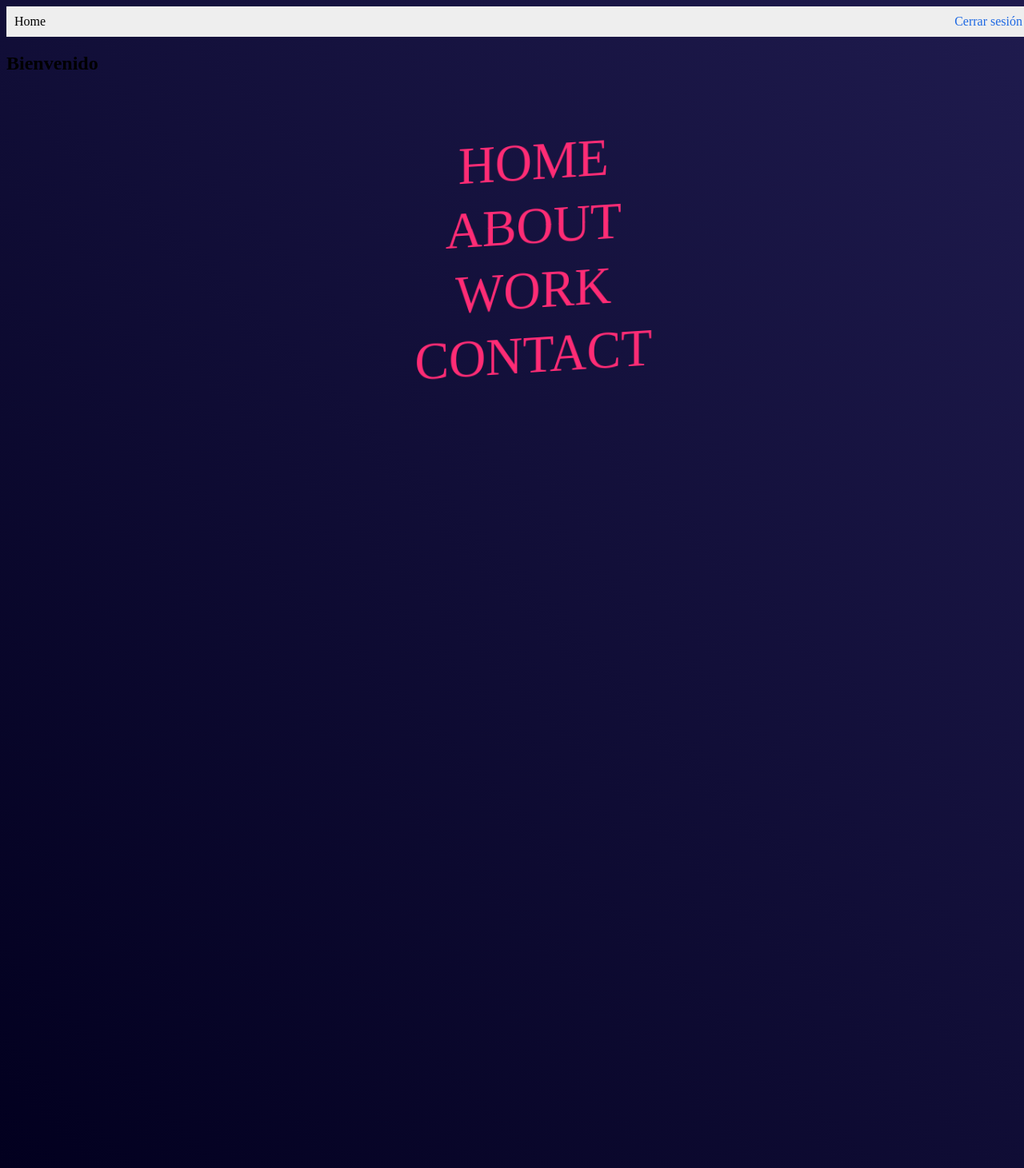
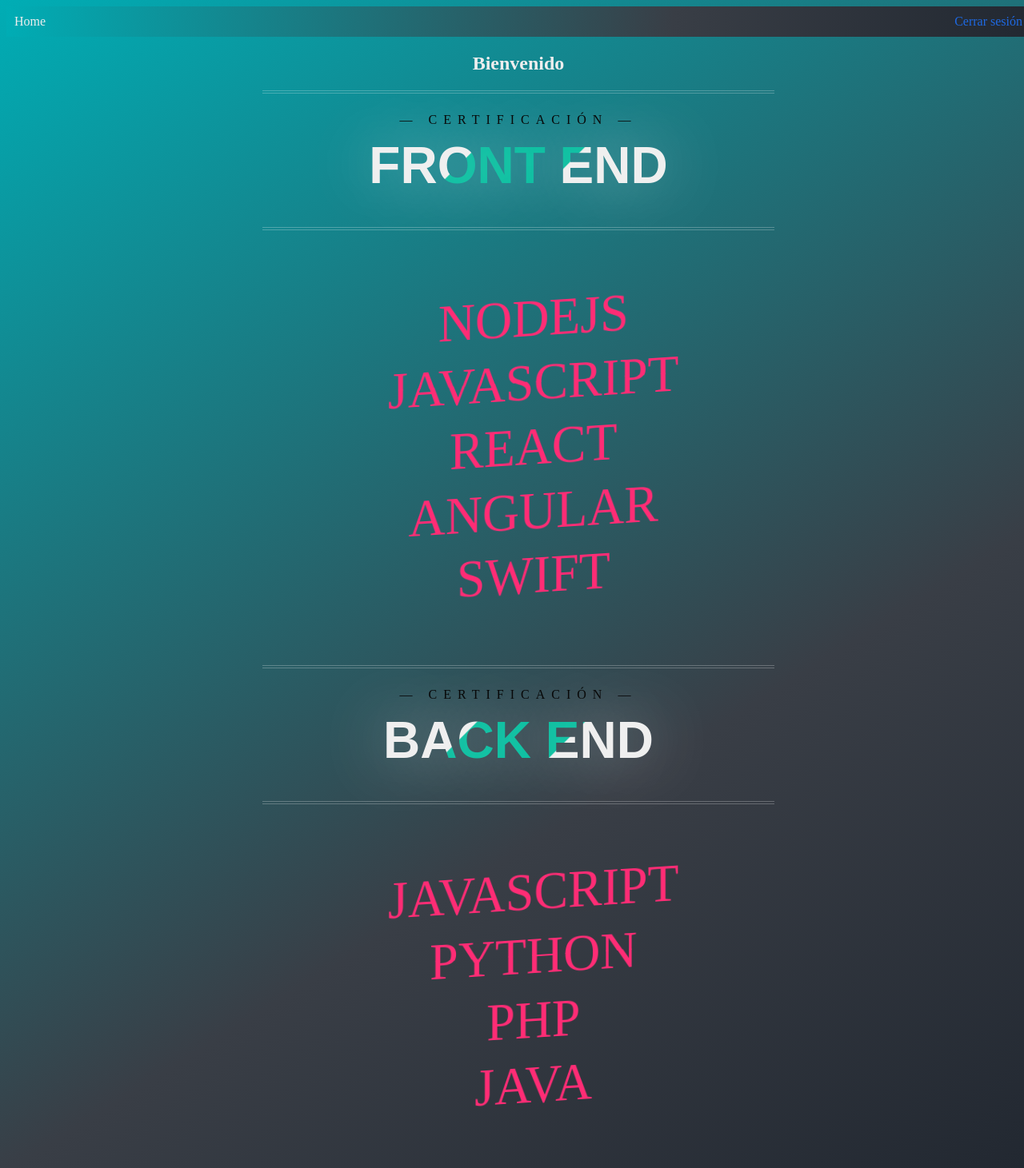
Before and after one commit to KiraBelak/IA-RankedevHackatondev, a PHP site: page / in a window 1280 px wide. Shown: the whole page at 80% size. Run offline with PHP 8.4, Linux system fonts and the light colour scheme; the visitor is signed in with stand-in values (Sample User, id 1); data that the repository does not hold is empty.

Commit message:
Menu terminado

```diff
--- a/mains.css
+++ b/mains.css
@@ -33,7 +33,8 @@ input[type=submit]{
 }
 
 .barra{
-    background-color:rgb(152, 196, 236);
+  background: rgb(34,40,49);
+  background: linear-gradient(277deg, rgba(34,40,49,1) 0%, rgba(57,62,70,1) 35%, rgba(0,173,181,1) 100%);
     border-radius: 4px;
     padding: 10px;
 }
@@ -46,7 +47,8 @@ input[type=submit]{
 }
 
 #menus{
-    background-color: #eee;
+  background: rgb(34,40,49);
+  background: linear-gradient(277deg, rgba(34,40,49,1) 0%, rgba(57,62,70,1) 35%, rgba(0,173,181,1) 100%);
     padding: 10px;
 
 }
@@ -56,6 +58,7 @@ input[type=submit]{
     list-style: none;
     display: inline-block;
     width: 100%;
+    color: #eee;
 
 }
 #menus ul li{
@@ -75,6 +78,10 @@ input[type=submit]{
     float: right;
 }
 
+#bien{
+  text-align: center;
+  color: #eee;
+}
 ----------------
 body {
     font-family: "Gilroy ExtraBold", system-ui, sans-serif;
@@ -83,16 +90,19 @@ body {
     -webkit-font-smoothing: antialiased;
     -webkit-font-kerning: normal;
     -webkit-text-size-adjust: 100%;
+    overflow: scroll;
   }
 
   html,
  body {
     width: 100vw;
     height: 100vh;
+    overflow: scroll;
   }
 
   body {
-    background: linear-gradient(45deg, #02001F, #1F1B4E);
+    background: rgb(34,40,49);
+    background: linear-gradient(328deg, rgba(34,40,49,1) 0%, rgba(57,62,70,1) 35%, rgba(0,173,181,1) 100%);
     transform-style: preserve-3d;
     transform: perspective(60rem);
     position: fixed;
@@ -166,3 +176,50 @@ body {
   .Menu-list-item:active::before {
     transform: scale(1);
   }
+
+  .Division{
+    width: auto;
+
+  }
+  p {
+    text-align: center;
+    text-transform: uppercase;
+    letter-spacing: 0.5em;
+    display: inline-block;
+    border: 4px double rgba(255, 255, 255, 0.25);
+    border-width: 4px 0;
+    padding: 1.5em 0em;
+    position: relative;
+    top: 18%;
+    left: 50%;
+    width: 40em;
+    margin: 0 0 0 -20em;
+  }
+  p span {
+    font: 700 4em/1 "Oswald", sans-serif;
+    letter-spacing: 0;
+    padding: 0.25em 0 0.325em;
+    display: block;
+    margin: 0 auto;
+    text-shadow: 0 0 80px rgba(255, 255, 255, 0.5);
+    /* Clip Background Image */
+    background: url(textfill.png) repeat-y;
+    -webkit-background-clip: text;
+    background-clip: text;
+    /* Animate Background Image */
+    -webkit-text-fill-color: transparent;
+    -webkit-animation: aitf 80s linear infinite;
+    /* Activate hardware acceleration for smoother animations */
+    -webkit-transform: translate3d(0, 0, 0);
+    -webkit-backface-visibility: hidden;
+  }
+
+  /* Animate Background Image */
+  @-webkit-keyframes aitf {
+    0% {
+      background-position: 0% 50%;
+    }
+    100% {
+      background-position: 100% 50%;
+    }
+  }
--- a/vistas/home.php
+++ b/vistas/home.php
@@ -7,6 +7,7 @@
     <title>Home</title>
     <link rel="stylesheet" href="mains.css">
 </head>
+
 <body>
     <div id="menus">
         <ul>
@@ -15,38 +16,83 @@
         </ul>
     </div>
 
-    <section>
+    <section id="bien">
         <h1>Bienvenido <?php echo $user->getNombre();  ?></h1>
     </section>
 
-
+    <scroll>
 <!-- @NOTE: the onclicks are used for touch devices since I'm lazy and didnt use <a> tags -->
 <div class="Menu">
+  <div class="Division">
+<p>
+&mdash; Certificación &mdash;
+  <span>
+    Front End
+  </span>
+</p>
+</div>
   <ul class="Menu-list" data-offset="10">
     <li class="Menu-list-item" data-offset="20" onclick>
-      Home
-      <span class="Mask"><span>Home</span></span>
-      <span class="Mask"><span>Home</span></span>
+      NodeJs
+      <span class="Mask"><span>NodeJs</span></span>
+      <span class="Mask"><span>NodeJs</span></span>
     </li>
     <li class="Menu-list-item" data-offset="16" onclick>
-      About
-      <span class="Mask"><span>About</span></span>
-      <span class="Mask"><span>About</span></span>
+      Javascript
+      <span class="Mask"><span>Javascript</span></span>
+      <span class="Mask"><span>Javascript</span></span>
     </li>
     <li class="Menu-list-item" data-offset="12" onclick>
-      Work
-      <span class="Mask"><span>Work</span></span>
-      <span class="Mask"><span>Work</span></span>
+      React
+      <span class="Mask"><span>React</span></span>
+      <span class="Mask"><span>React</span></span>
     </li>
     <li class="Menu-list-item" data-offset="8" onclick>
-      Contact
-      <span class="Mask"><span>Contact</span></span>
-      <span class="Mask"><span>Contact</span></span>
+      Angular
+      <span class="Mask"><span>Angular</span></span>
+      <span class="Mask"><span>Angular</span></span>
+    </li>
+    <li class="Menu-list-item" data-offset="8" onclick>
+      Swift
+      <span class="Mask"><span>Swift</span></span>
+      <span class="Mask"><span>Swift</span></span>
     </li>
   </ul>
 </div>
 
-
+<div class="Menu">
+  <div class="Division">
+<p>
+&mdash; Certificación &mdash;
+  <span>
+    Back End
+  </span>
+</p>
+</div>
+  <ul class="Menu-list" data-offset="10">
+    <li class="Menu-list-item" data-offset="20" onclick>
+      Javascript
+      <span class="Mask"><span>Javascript</span></span>
+      <span class="Mask"><span>Javascript</span></span>
+    </li>
+    <li class="Menu-list-item" data-offset="16" onclick>
+      Python
+      <span class="Mask"><span>Python</span></span>
+      <span class="Mask"><span>Python</span></span>
+    </li>
+    <li class="Menu-list-item" data-offset="12" onclick>
+      PHP
+      <span class="Mask"><span>PHP</span></span>
+      <span class="Mask"><span>PHP</span></span>
+    </li>
+    <li class="Menu-list-item" data-offset="8" onclick>
+      Java
+      <span class="Mask"><span>Java</span></span>
+      <span class="Mask"><span>Java</span></span>
+    </li>
+  </ul>
+</div>
+</scroll>
 </body>
 
 </html>
```
Also changed, not shown: textfill.png (added).
